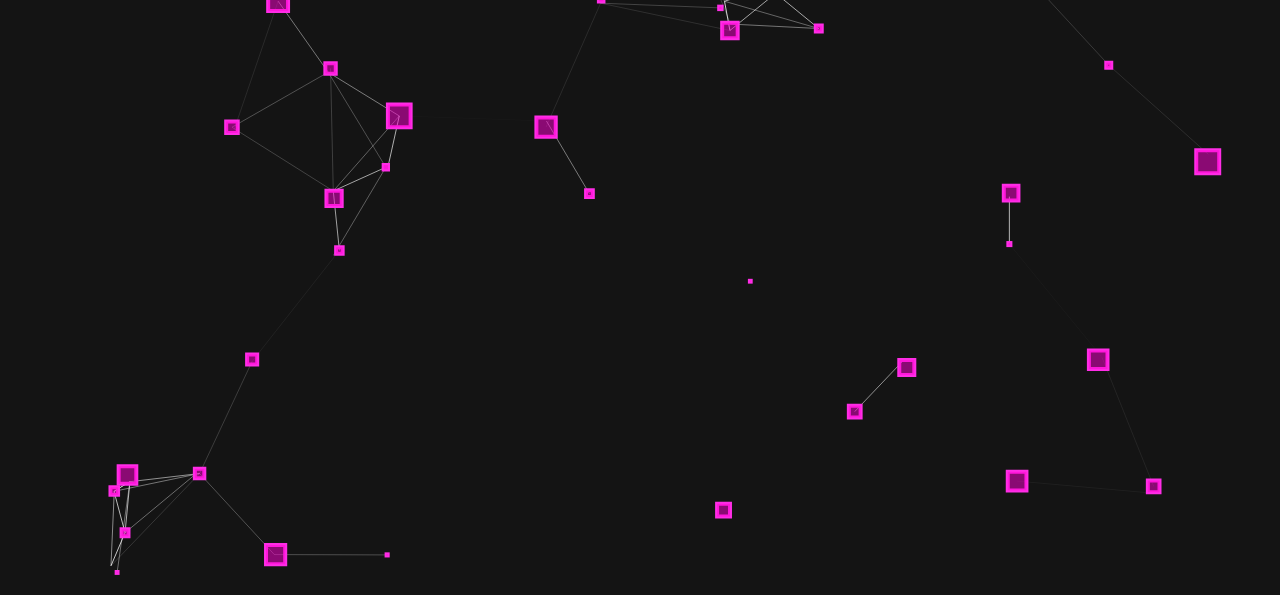
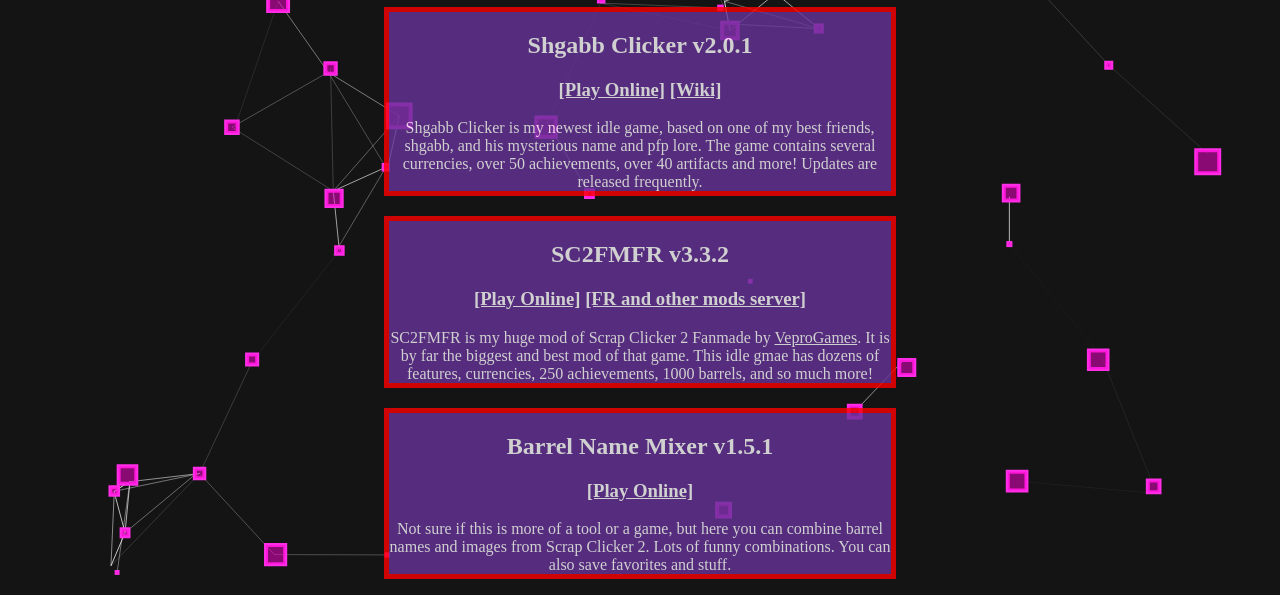
Before and after one commit to schrottii/schrottii.github.io, a plain HTML site: page index.html in a window 1280 px wide. Shown: the part 205-804 px from the top of the page. Drawn offline with Linux system fonts and the light colour scheme.

Commit message:
added games and stuff!

```diff
--- a/index.html
+++ b/index.html
@@ -10,8 +10,36 @@
     <div id="particles-js"></div>
     <h1>Schrottii</h1>
     <p>This website for my games is under construction...</p>
+    <a href="https://discord.gg/3T4CBmh">[My Discord Server] - Game discussion, shitposts, memes and more</a>
 
-    <script src="particles.js"></script>
-    <script src="app.js"></script>
+    <h1>My Games</h1>
+    <div class="gameDiv">
+        <h2>Shgabb Clicker v2.0.1</h2>
+        <h3>
+            <a href="https://shgabb-clicker.vercel.app/">[Play Online]</a>
+            <a href="https://shgabb-clicker.fandom.com/wiki/Shgabb_Clicker_Wiki">[Wiki]</a>
+        </h3>
+        Shgabb Clicker is my newest idle game, based on one of my best friends, shgabb, and his mysterious name and pfp lore. The game contains several currencies, over 50 achievements, over 40 artifacts and more! Updates are released frequently.
+    </div>
+
+    <div class="gameDiv">
+        <h2>SC2FMFR v3.3.2</h2>
+        <h3>
+            <a href="https://sc2fmfr.vercel.app/">[Play Online]</a>
+            <a href="https://discord.gg/KgK3AgMfaC">[FR and other mods server]</a>
+        </h3>
+        SC2FMFR is my huge mod of Scrap Clicker 2 Fanmade by <a href="https://veprogames.github.io/">VeproGames</a>. It is by far the biggest and best mod of that game. This idle gmae has dozens of features, currencies, 250 achievements, 1000 barrels, and so much more!
+    </div>
+
+    <div class="gameDiv">
+        <h2>Barrel Name Mixer v1.5.1</h2>
+        <h3>
+            <a href="https://barrelnames.vercel.app/">[Play Online]</a>
+        </h3>
+        Not sure if this is more of a tool or a game, but here you can combine barrel names and images from Scrap Clicker 2. Lots of funny combinations. You can also save favorites and stuff.
+    </div>
+
+    <script src="particles\particles.js"></script>
+    <script src="particles\app.js"></script>
 </body>
 </html>
--- a/style.css
+++ b/style.css
@@ -1,7 +1,9 @@
-body, h1, h2 {
+/* basic stuff */
+
+body, h1, h2, h3, a {
     text-align: center;
+    z-index: 2;
     color: white;
-    z-index: 2;
 }
 
 html, body {
@@ -11,7 +13,29 @@
     overflow: hidden
 }
 
-/* ---- particles.js container ---- */
+/* my stuff */
+.gameDiv {
+    text-align: center;
+    margin-left: 10%;
+    margin-right: 10%;
+    max-width: 80%;
+    opacity: 0.8;
+    background-color: rebeccapurple;
+    border: thick red;
+    border-style: solid;
+    color: white;
+    margin-bottom: 20px;
+}
+
+@media only screen and (min-width: 768px) {
+    .gameDiv {
+        margin-left: 30%;
+        margin-right: 30%;
+        max-width: 40%;
+    }
+}
+
+/* particles stuff */
 
 #particles-js {
     width: 100%;
```
Also changed, not shown: particles/app.js (renamed from app.js), particles/package.json (renamed from package.json), particles/particles.js (renamed from particles.js), 2 other files.
